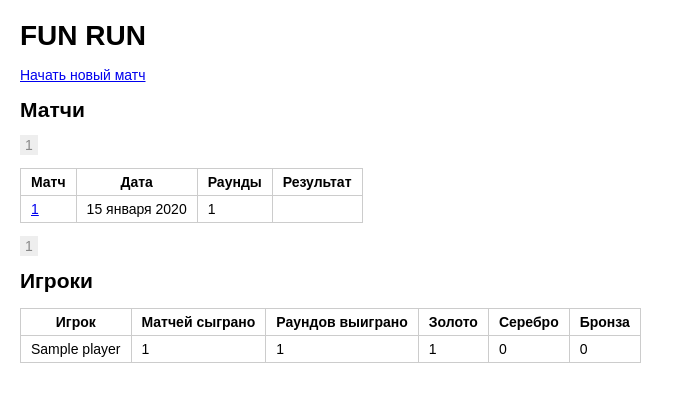
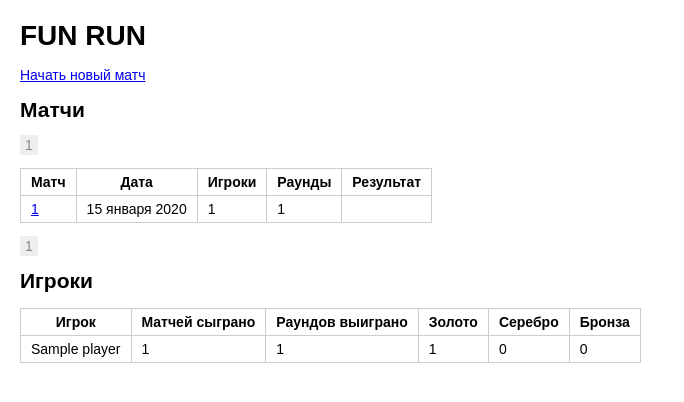
Before and after one commit to wormer/funrun, a Django app: template templates/match/index.html in a window 1280 px wide. Shown: the top 402 px of the page, without its empty margins (0-684 px from the left). Run offline with Django 3.2, Linux system fonts and the light colour scheme; tables that the repository leaves empty hold one stand-in row (values such as "Sample post"); the template is opened without the code that fills it: values that come from a table or form of the project are taken from there, most other values are stand-ins (such as "Sample title", 1, 10 or a date in 2020).

Commit message:
Отображение количества игроков каждого матча в списке матчей

```diff
--- a/templates/match/index.html
+++ b/templates/match/index.html
@@ -9,6 +9,7 @@
 	<tr>
 		<th>Матч</th>
 		<th>Дата</th>
+		<th>Игроки</th>
 		<th>Раунды</th>
 		<th>Результат</th>
 	</tr>
@@ -16,6 +17,7 @@
 		<tr>
 			<td><a href="{{ match.get_absolute_url }}">{{ match }}</a></td>
 			<td>{{ match.end_time|date:"d E Y"|default:"Не завершён" }}</td>
+			<td>{{ match.players.count }}</td>
 			<td>{{ match.round_set.count }}</td>
 			<td>
 				<ul>
```
